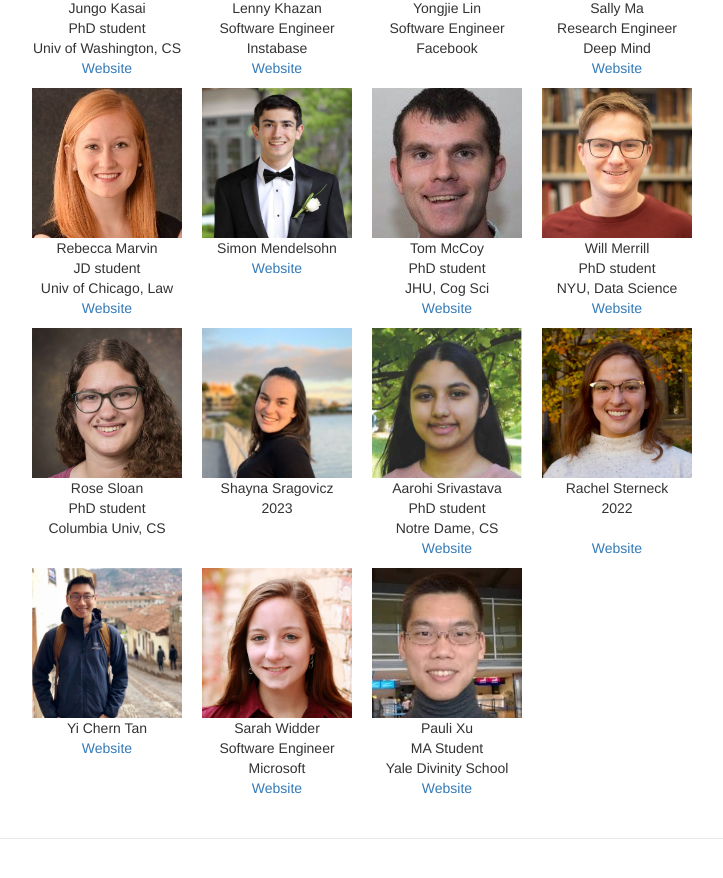
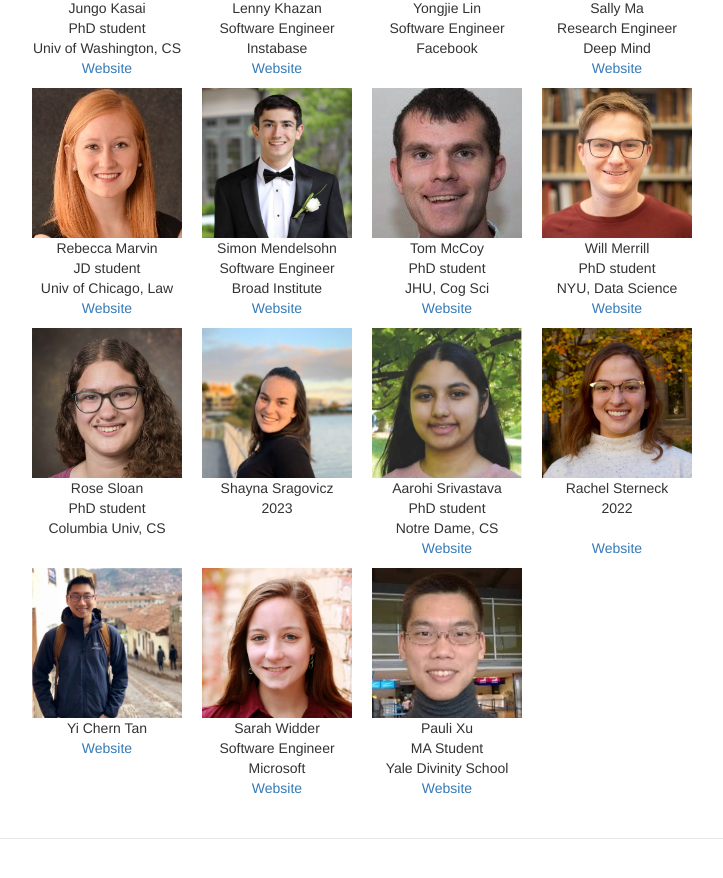
Before and after one commit to clay-lab/clay-lab.github.io, a Jekyll site: the page built from members.html, in a window 1280 px wide and 900 px high, scrolled down 2356 px. Shown: the top 878 px of the window, without its empty margins (278-1001 px from the left). Built offline with Jekyll 4.4.1, drawn with Linux system fonts in a browser that asks for light colours.

Commit message:
Simon's info

```diff
--- a/_data/members.yml
+++ b/_data/members.yml
@@ -155,6 +155,8 @@ undergrad-alumni:
 
     - name : Simon Mendelsohn
       photo:  /photos/simon_profile.jpg
+      title: Software Engineer
+      location: Broad Institute
       url : https://simonjmendelsohn.github.io
 
     - name : Tom McCoy
```
